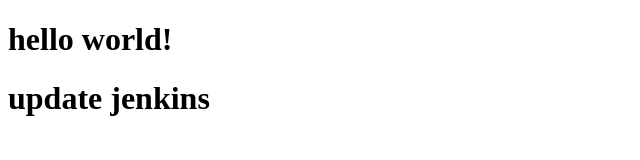
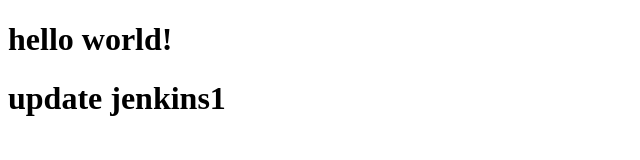
Before and after one commit to tuan4886n/jenkins-test, a plain HTML site: page index.html in a window 1280 px wide. Shown: the full height of the page, 0-640 px from the left. Drawn offline with Linux system fonts and the light colour scheme.

Commit message:
Update index.html

```diff
--- a/index.html
+++ b/index.html
@@ -8,6 +8,6 @@
 </head>
 <body>
     <h1>hello world!</h1>
-    <h1>update jenkins<h1>
+    <h1>update jenkins1<h1>
 </body>
 </html>
```
